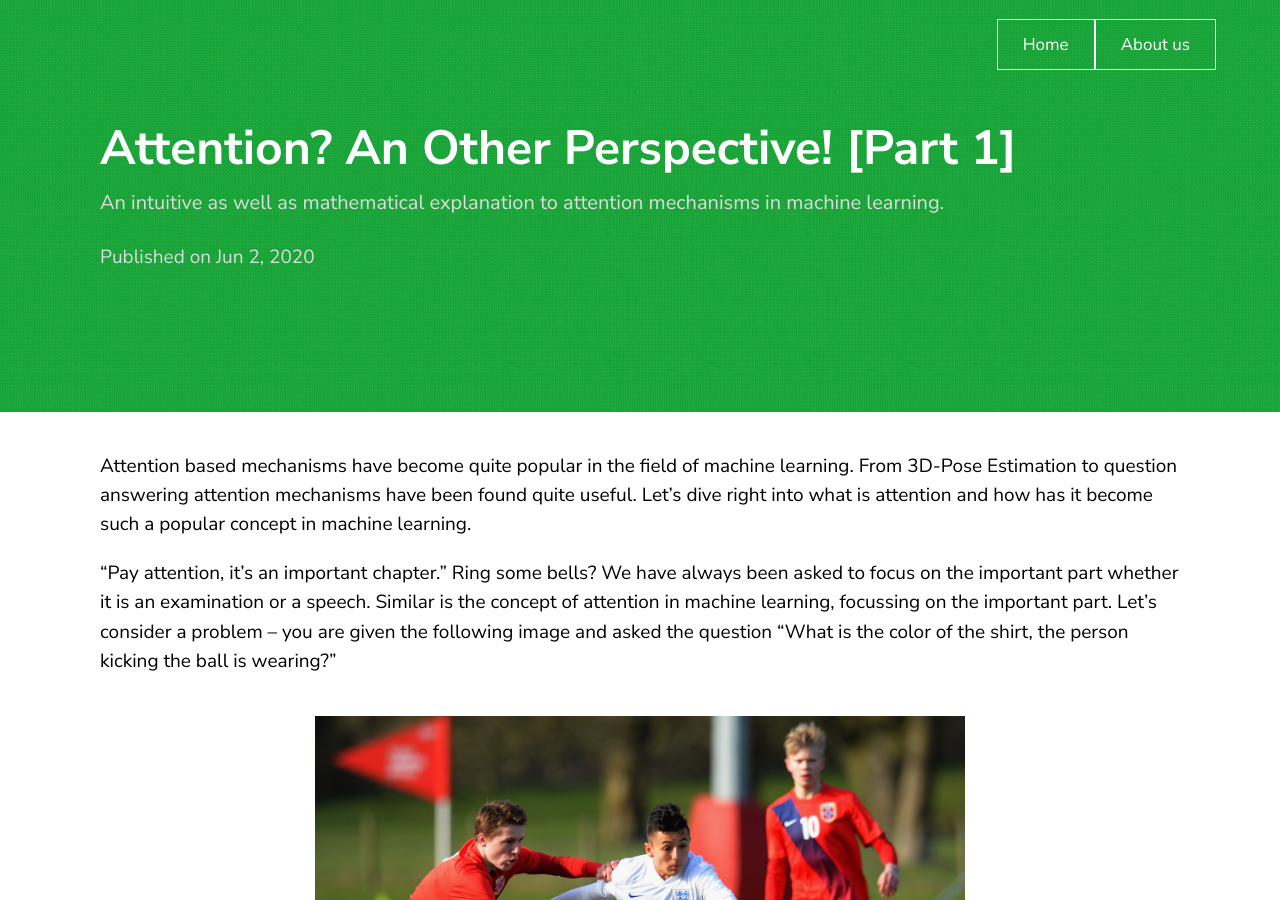
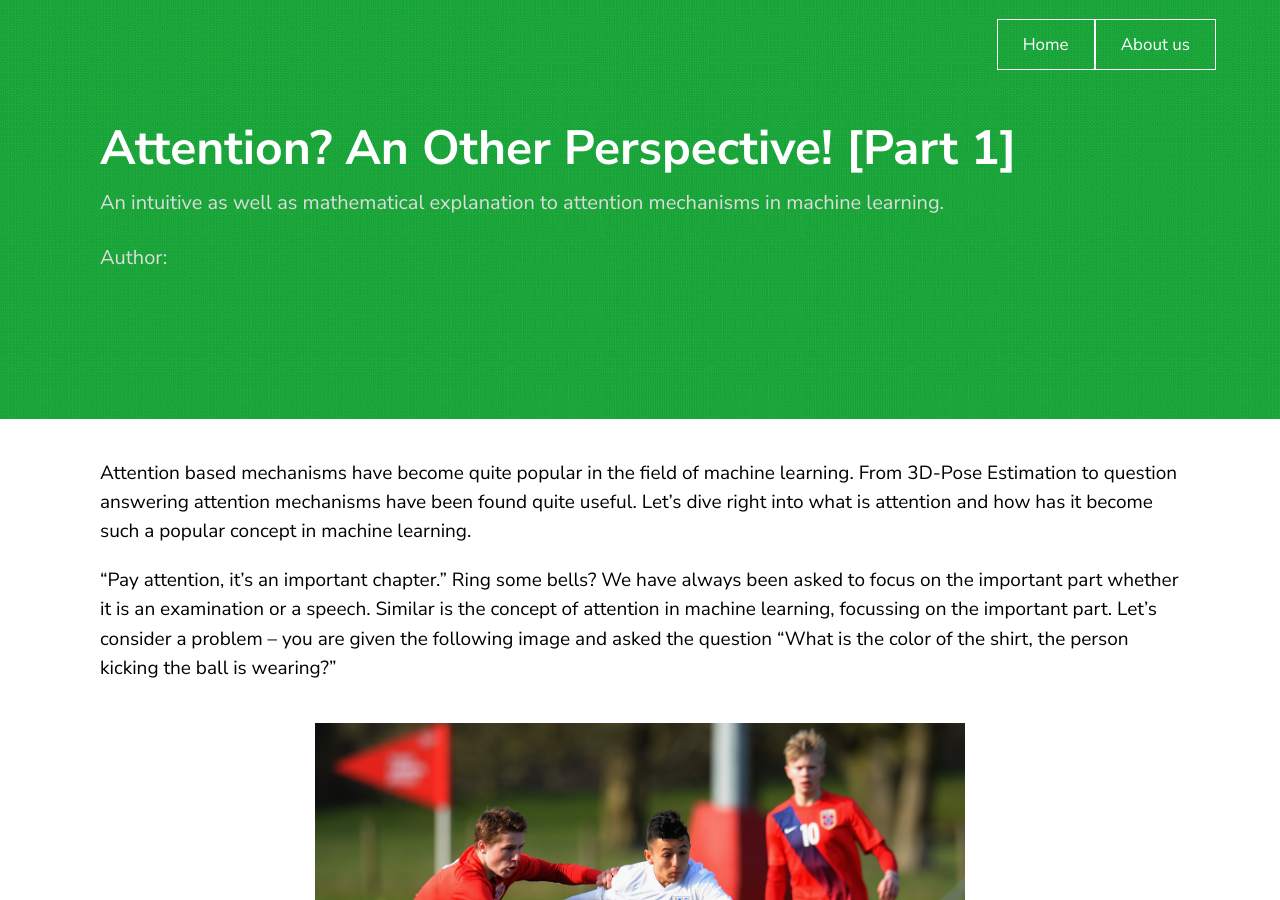
Before and after one commit to LearningTurtle/Blog, a Jekyll site: the page built from _posts/2020-06-02-attention_another_perspective.markdown, in a window 1280 px wide and 900 px high. Built offline with Jekyll 4.4.1, drawn with Linux system fonts in a browser that asks for light colours; formulas are drawn with MathJax 3; comment, search, counter and statistics services are not loaded.

Commit message:
author name instead of publish date

```diff
--- a/_includes/post_header.html
+++ b/_includes/post_header.html
@@ -3,14 +3,12 @@
 <div class="container">
 	<h1>{{ page.title }}</h1>
 	<h4 class="post-description">{{ page.description }}</h4>
-	<div class="post-date" style="margin-top:20px">
-		Published on {{ page.date | date: date_format }}
-	</div>
 	<ul class="post-tags">
 		{%- for tag in page.categories -%}
 			<li>{{ tag }}</li>
 		{%- endfor -%}
 	</ul>
+	<h4 class="post-description">Author: {{ page.author }}</h4>
 </div>
 <script type="text/javascript" async
   src="https://cdn.mathjax.org/mathjax/latest/MathJax.js?config=TeX-MML-AM_CHTML">
```
